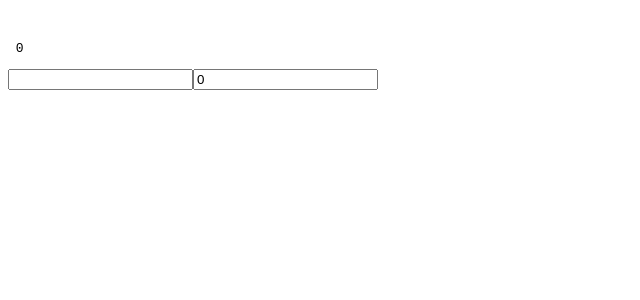
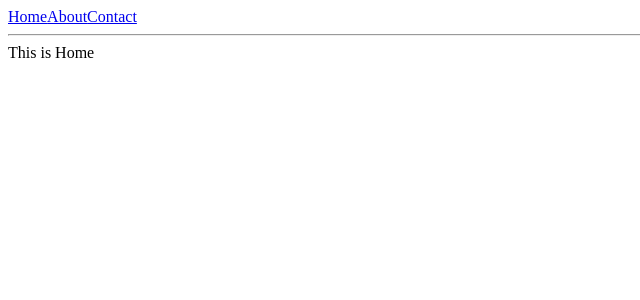
Before and after one commit to sumitroajiprabowo/vue3-composite-api, a Vue app: page / in a window 1280 px wide. Shown: the top 300 px of the page, without its empty margins (0-640 px from the left). Built offline with nearby package versions, Linux system fonts and the light colour scheme.

Commit message:
Vue router

```diff
--- a/package.json
+++ b/package.json
@@ -9,7 +9,8 @@
     "preview": "vite preview"
   },
   "dependencies": {
-    "vue": "^3.2.37"
+    "vue": "^3.2.37",
+    "vue-router": "4"
   },
   "devDependencies": {
     "@vitejs/plugin-vue": "^3.0.0",
--- a/src/App.vue
+++ b/src/App.vue
@@ -1,26 +1,14 @@
 <template>
-<pre> {{ name}} </pre>
-<pre> {{ age }} </pre>
+<nav>
+  <router-link to="/">Home</router-link>
+  <router-link to="/about">About</router-link>
+  <router-link to="/contact">Contact</router-link>
+</nav>
+<hr />
 
-<UserComponent v-model:name="name" v-model:age="age" />
+<router-view></router-view>
 </template>
 
 
 <script>
-import { ref } from 'vue'
-import UserComponent from './components/User.vue'
-
-export default {
-  components: {
-    UserComponent,
-  },
-  setup(){
-    const name = ref("");
-    const age = ref(0);
-    return {
-      name,
-      age,
-    };
-  },
-};
 </script>
--- /dev/null
+++ b/src/components/About.vue
@@ -0,0 +1,8 @@
+<template>
+<div>
+    This is About
+</div>
+</template>
+
+<script>
+</script>
--- /dev/null
+++ b/src/components/Contact.vue
@@ -0,0 +1,8 @@
+<template>
+<div>
+    This is Contact
+</div>
+</template>
+
+<script>
+</script>
--- /dev/null
+++ b/src/components/Home.vue
@@ -0,0 +1,8 @@
+<template>
+<div>
+    This is Home
+</div>
+</template>
+
+<script>
+</script>
--- a/src/components/User.vue
+++ /dev/null
@@ -1,50 +0,0 @@
-<template>
-<div>
-  <input text="text" v-model="name_" />
-  <input text="number" v-model="age_" />
-</div>
-</template>
-
-<script>
-import { toRefs, computed } from 'vue';
-
-// create props with default values
-export default {
-  props: {
-    name: {
-      type: String,
-      default: ''
-    },
-    age: {
-      type: Number,
-      default: 0
-    }
-  },
-  // create emit for handle multiple v-model
-  emits: ['update:name', 'update:age'],
-  setup(props, { emit }) {
-    const { name, age } = toRefs(props);
-
-    const name_ = computed({
-      get() {
-        return name.value;
-      },
-      set(value) {
-        emit('update:name', value);
-      }
-    });
-    const age_ = computed({
-      get() {
-        return age.value;
-      },
-      set(value) {
-        emit('update:age', parseInt(value));
-      }
-    });
-    return {
-      name_,
-      age_
-    };
-  }
-}
-</script>
--- a/src/main.js
+++ b/src/main.js
@@ -1,4 +1,7 @@
 import { createApp } from 'vue'
 import App from './App.vue'
+import router from './routes'
 
-createApp(App).mount('#app')
+createApp(App)
+.use(router)
+.mount('#app')
--- /dev/null
+++ b/src/routes/index.js
@@ -0,0 +1,30 @@
+import { createWebHistory, createRouter } from "vue-router";
+
+import Home from "./../components/Home.vue";
+import About from "./../components/About.vue";
+import Contact from "./../components/Contact.vue";
+
+const routes = [
+    {
+        path: "/",
+        name: "home",
+        component: Home
+    },
+    {
+        path: "/about",
+        name: "about",
+        component: About
+    },
+    {
+        path: "/contact",
+        name: "contact",
+        component: Contact
+    }
+];
+
+const router = createRouter({
+    history: createWebHistory(),
+    routes
+});
+
+export default router;
```
Also changed, not shown: 1 other file (tests, documents, lock files or other folders).
